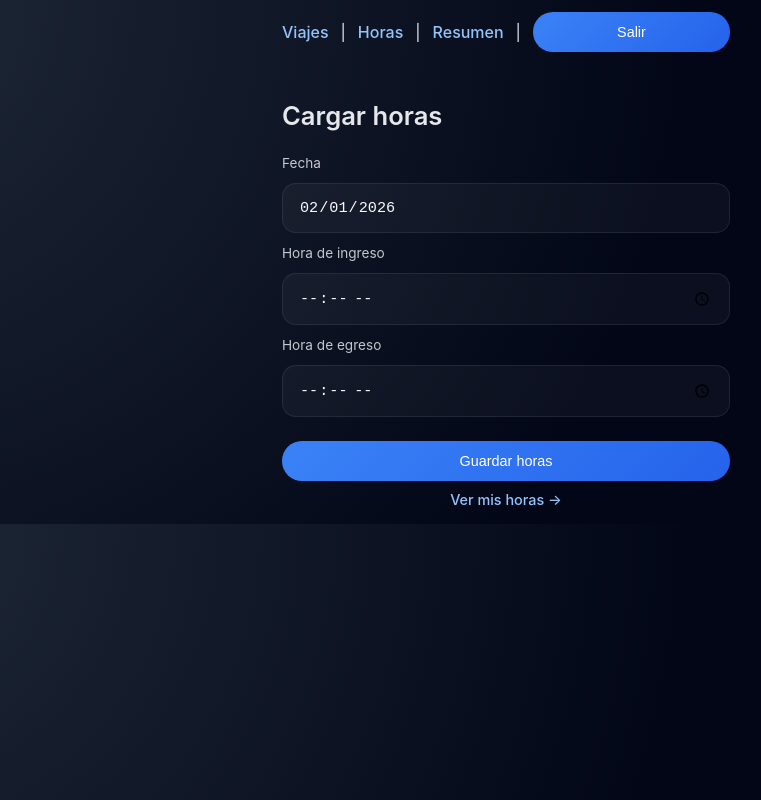
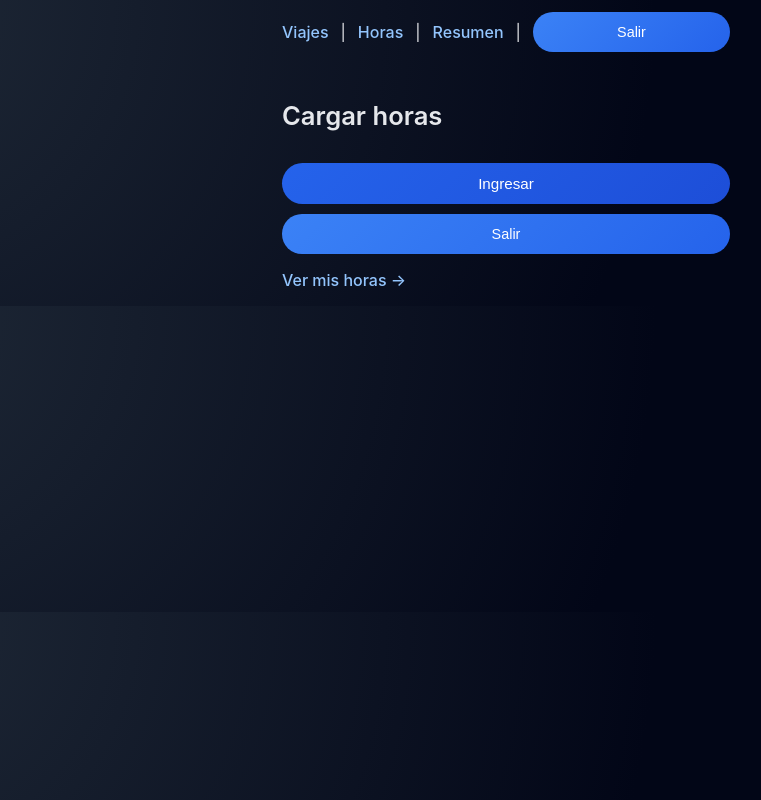
Before and after one commit to chamorrolorenzo/Frontend-Registro-Trabajo, a React (Vite) app: page /hours in a window 1280 px wide. Shown: the whole page, without its empty margins (134-895 px from the left). Built offline with nearby package versions, Linux system fonts and the light colour scheme; sample sign-in values are in the browser's storage.

Commit message:
refactor(hours): replace manual hours input with automatic clock in/out

```diff
--- a/src/pages/HistoryHours.jsx
+++ b/src/pages/HistoryHours.jsx
@@ -10,6 +10,13 @@ const formatDate = (iso) =>
     year: "numeric",
   });
 
+const formatTime = (iso) =>
+  new Date(iso).toLocaleTimeString("es-AR", {
+    timeZone: "America/Argentina/Buenos_Aires",
+    hour: "2-digit",
+    minute: "2-digit",
+  });
+
 function HistoryHours() {
   const [records, setRecords] = useState([]);
   const [loading, setLoading] = useState(true);
@@ -17,10 +24,11 @@ function HistoryHours() {
   useEffect(() => {
     const fetchHours = async () => {
       try {
+        // 👈 mismo patrón que HistoryTrips
         const data = await api.get("/hours");
         setRecords(data);
-      } catch (err) {
-        console.error(err);
+      } catch (error) {
+        console.error("Error fetching hours", error);
       } finally {
         setLoading(false);
       }
@@ -33,30 +41,40 @@ function HistoryHours() {
     <div className="page">
       <h1>Mis horas</h1>
 
-      {loading && <p className="empty-text">Cargando…</p>}
+      {loading && <p className="empty-text">Cargando horas…</p>}
 
       {!loading && records.length === 0 && (
         <p className="empty-text">No hay horas cargadas</p>
       )}
 
       <div className="hours-list">
-        {records.map((h) => (
+        {records.map((h) => {
+          const totalHours = h.totalMinutes / 60;
+          const extraHours = totalHours > 8 ? totalHours - 8 : 0;
+
+          return (
             <div className="hour-card" key={h._id}>
               <div className="hour-row">
                 <span className="hour-date">
                   {formatDate(h.date)}
                 </span>
 
+                <span className="hour-time">
+                  {formatTime(h.entryTime)} –{" "}
+                  {h.exitTime ? formatTime(h.exitTime) : "—"}
+                </span>
+
                 <span className="hour-total">
-                {h.hours} hs
+                  {totalHours.toFixed(2)} hs
                 </span>
 
                 <span className="hour-extra">
-                {h.extraHours > 0 ? `+${h.extraHours} hs` : ""}
+                  +{extraHours.toFixed(2)} hs
                 </span>
               </div>
             </div>
-        ))}
+          );
+        })}
       </div>
     </div>
   );
--- a/src/pages/Hours.jsx
+++ b/src/pages/Hours.jsx
@@ -1,63 +1,37 @@
 import { useState } from "react";
+import api from "../api/api";
 import { Link } from "react-router-dom";
-import api from "../api/api";
-import "../styles/Hours.css";
-
-// util: fecha de hoy en formato YYYY-MM-DD
-const todayISO = () => {
-  const d = new Date();
-  const y = d.getFullYear();
-  const m = String(d.getMonth() + 1).padStart(2, "0");
-  const day = String(d.getDate()).padStart(2, "0");
-  return `${y}-${m}-${day}`;
-};
-
-// util: calcula horas entre ingreso y egreso
-const calculateHours = (start, end) => {
-  if (!start || !end) return null;
-
-  const [sh, sm] = start.split(":").map(Number);
-  const [eh, em] = end.split(":").map(Number);
-
-  const startMinutes = sh * 60 + sm;
-  const endMinutes = eh * 60 + em;
-
-  if (endMinutes <= startMinutes) return null;
-
-  const diff = endMinutes - startMinutes;
-  return Number((diff / 60).toFixed(2));
-};
+import "../styles/Hours.css"; // si ya lo usás
 
 function Hours() {
-  const [date] = useState(todayISO());
-  const [startTime, setStartTime] = useState("");
-  const [endTime, setEndTime] = useState("");
   const [loading, setLoading] = useState(false);
   const [message, setMessage] = useState(null);
 
-  const totalHours = calculateHours(startTime, endTime);
-
-  const handleSubmit = async () => {
-    if (!totalHours) {
-      setMessage("Horario inválido");
-      return;
-    }
-
+  const handleEntry = async () => {
     setLoading(true);
     setMessage(null);
+    try {
+      await api.post("/hours/entry");
+      setMessage("Ingreso registrado correctamente");
+    } catch (err) {
+      setMessage(
+        err.response?.data?.message || "Error al registrar ingreso"
+      );
+    } finally {
+      setLoading(false);
+    }
+  };
 
+  const handleExit = async () => {
+    setLoading(true);
+    setMessage(null);
     try {
-      await api.post("/hours", {
-        date,
-        hours: totalHours,
-      });
-
-      setStartTime("");
-      setEndTime("");
-      setMessage("Horas guardadas correctamente");
-    } catch (error) {
-      console.error(error);
-      setMessage("Error al guardar horas");
+      await api.post("/hours/exit");
+      setMessage("Salida registrada correctamente");
+    } catch (err) {
+      setMessage(
+        err.response?.data?.message || "Error al registrar salida"
+      );
     } finally {
       setLoading(false);
     }
@@ -67,42 +41,29 @@ function Hours() {
     <div className="page">
       <h1>Cargar horas</h1>
 
-      <div className="hours-form">
-        <label>Fecha</label>
-        <input type="date" value={date} disabled />
+      <div className="hours-actions">
+        <button
+          className="primary-btn"
+          onClick={handleEntry}
+          disabled={loading}
+        >
+          Ingresar
+        </button>
 
-        <label>Hora de ingreso</label>
-        <input
-          type="time"
-          value={startTime}
-          onChange={(e) => setStartTime(e.target.value)}
-        />
-
-        <label>Hora de egreso</label>
-        <input
-          type="time"
-          value={endTime}
-          onChange={(e) => setEndTime(e.target.value)}
-        />
+        <button
+          className="secondary-btn"
+          onClick={handleExit}
+          disabled={loading}
+        >
+          Salir
+        </button>
       </div>
 
-      {totalHours && (
-        <p className="hours-preview">
-          Total: <strong>{totalHours} hs</strong>
-        </p>
-      )}
+      {message && <p className="status-text">{message}</p>}
 
-      <div className="hours-actions">
-        <button onClick={handleSubmit} disabled={loading}>
-          {loading ? "Guardando..." : "Guardar horas"}
-        </button>
-
-        <Link to="/hours/history" className="secondary-link">
-          Ver mis horas →
-        </Link>
-      </div>
-
-      {message && <p className="hours-feedback">{message}</p>}
+      <Link to="/hours/history" className="link-hours">
+        Ver mis horas →
+      </Link>
     </div>
   );
 }
--- a/src/styles/historyhours.css
+++ b/src/styles/historyhours.css
@@ -1,32 +1,52 @@
+.page {
+  padding: 24px;
+}
+
 .hours-list {
   display: flex;
   flex-direction: column;
-  gap: 10px;
+  gap: 12px;
+  margin-top: 20px;
 }
 
 .hour-card {
-  max-width: 480px;
-  margin: 0 auto;
-  padding: 12px 14px;
+  background: rgba(255, 255, 255, 0.04);
   border-radius: 14px;
-  background: rgba(255,255,255,0.04);
-  border: 1px solid rgba(255,255,255,0.06);
+  padding: 14px 18px;
 }
 
 .hour-row {
   display: grid;
-  grid-template-columns: 90px 1fr 1fr;
+  grid-template-columns: 110px 180px 80px 80px;
   align-items: center;
-  font-size: 0.9rem;
+  gap: 16px;
+}
+
+.hour-date {
+  opacity: 0.9;
+  font-size: 14px;
+}
+
+.hour-time {
+  opacity: 0.85;
+  font-size: 14px;
+  white-space: nowrap; /* 🔥 ESTA ES LA CLAVE */
+}
+
+.hour-total {
+  text-align: right;
+  font-weight: 500;
+  font-size: 14px;
 }
 
 .hour-extra {
   text-align: right;
-  font-weight: 600;
-  color: #fbbf24;
+  font-weight: 500;
+  font-size: 14px;
+  color: #ffd54f;
 }
-.trip-date {
-  white-space: nowrap;
-  overflow: hidden;
-  text-overflow: ellipsis;
+
+.empty-text {
+  opacity: 0.7;
+  margin-top: 20px;
 }
```
Also changed, not shown: 1 other file (tests, documents, lock files or other folders). Lines whose indentation alone changed are shown as unchanged.
